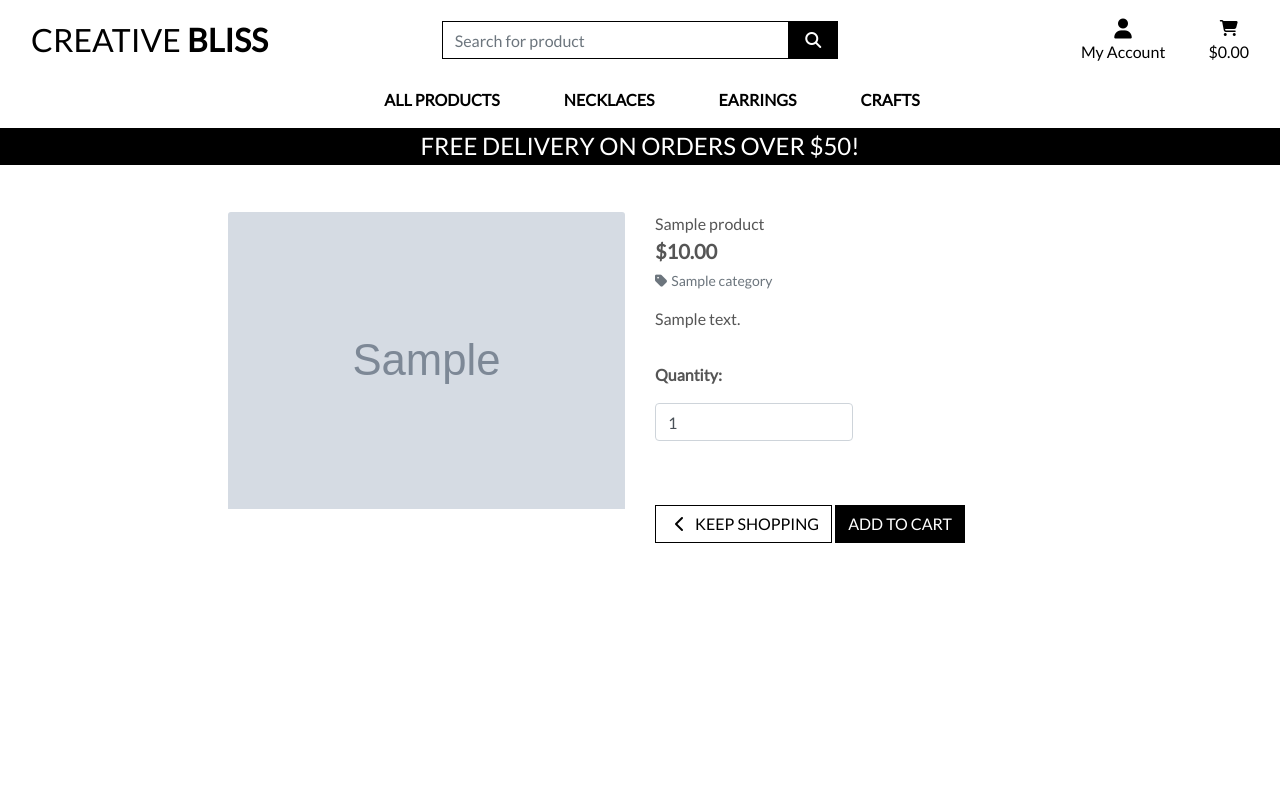
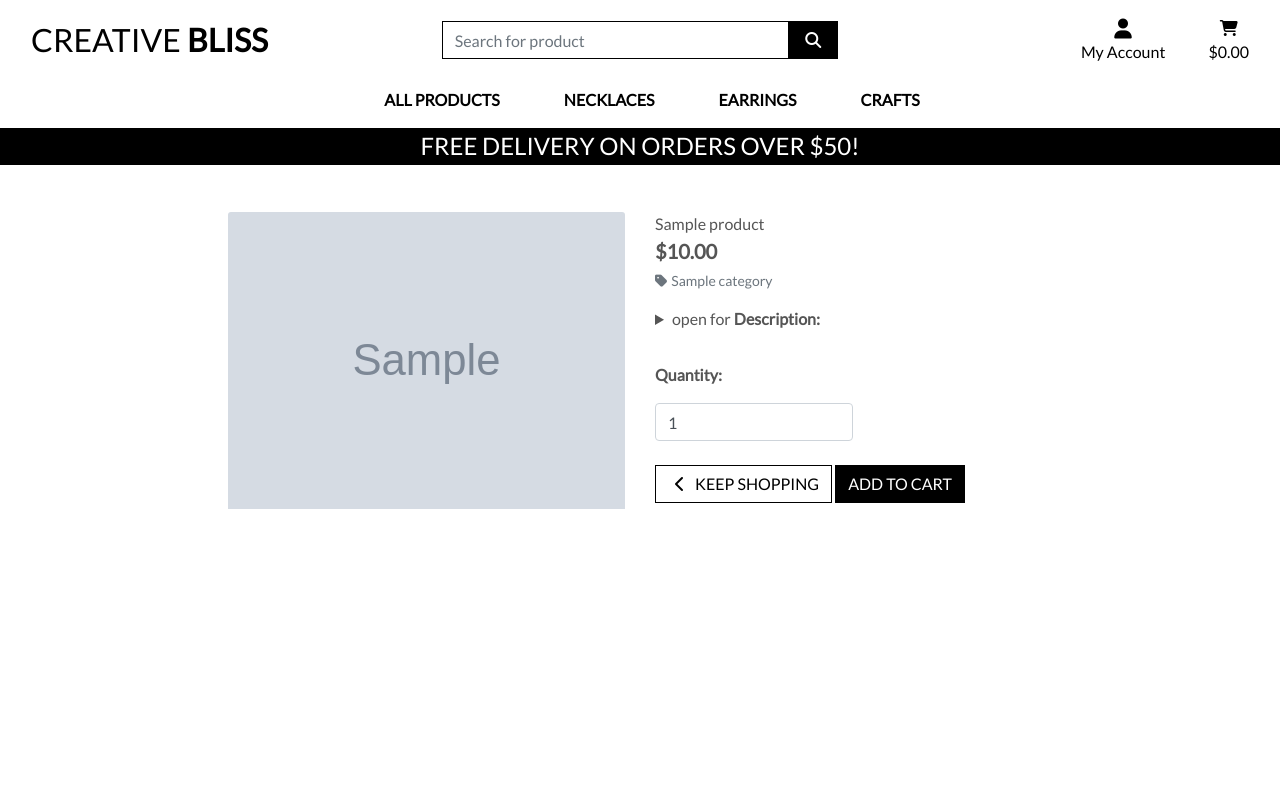
Before and after one commit to Silver25/creative-spark, a Django app: page /products/1 in a window 1280 px wide. Run offline with Django 3.2, Linux system fonts and the light colour scheme; tables that the repository leaves empty hold one stand-in row (values such as "Sample post"); grey boxes marked "Sample" are stand-in pictures; parts of the project's set-up code (start-up, migrations or seed data) failed here and were passed over; some libraries are stand-ins or nearby versions.

Commit message:
Update files with small changes for UX

```diff
--- a/home/templates/home/index.html
+++ b/home/templates/home/index.html
@@ -15,7 +15,7 @@
     <div class="row h-100">
         <div class="col-7 col-md-6 my-auto">
             <h1 class="display-4 logo-font text-black">
-                Presenting new collections from our house!
+                New offers available!
             </h1>
             <div class="my-5">
                 <h4>
--- a/products/templates/products/product_detail.html
+++ b/products/templates/products/product_detail.html
@@ -48,7 +48,10 @@
                          </p>
                      {% endif %}
 
-                    <p class="mt-3">{{ product.description }}</p>
+                    <details class="mt-3 mb-3">
+                        <summary>open for <strong>Description:</strong></summary>
+                        <p class="mt-3">{{ product.description }}</p>
+                    </details>
 
                     <form class="form" action="{% url 'add_to_cart' product.id %}" method="POST">
                         {% csrf_token %}
@@ -64,13 +67,13 @@
                             </div>
 
                             <div class="col-12">
-                                <a href="{% url 'products' %}" class="btn btn-outline-black rounded-0 mt-5">
+                                <a href="{% url 'products' %}" class="btn btn-outline-black rounded-0 mt-2">
                                     <span class="icon">
                                         <i class="fas fa-chevron-left"></i>
                                     </span>
                                     <span class="text-uppercase">Keep Shopping</span>
                                 </a>
-                                <input type="submit" class="btn btn-black rounded-0 text-uppercase mt-5" value="Add to Cart">
+                                <input type="submit" class="btn btn-black rounded-0 text-uppercase mt-2" value="Add to Cart">
                             </div>
                             <input type="hidden" name="redirect_url" value="{{ request.path }}">
                         </div>
```
